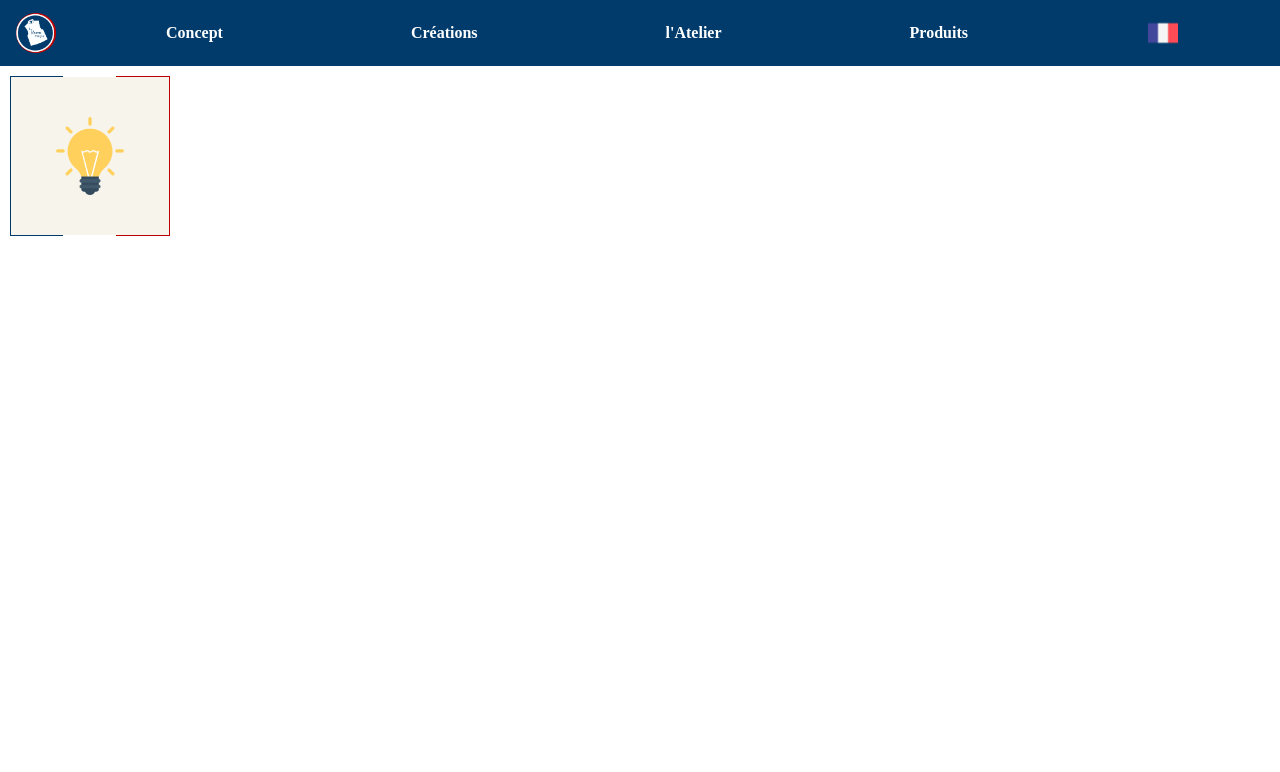
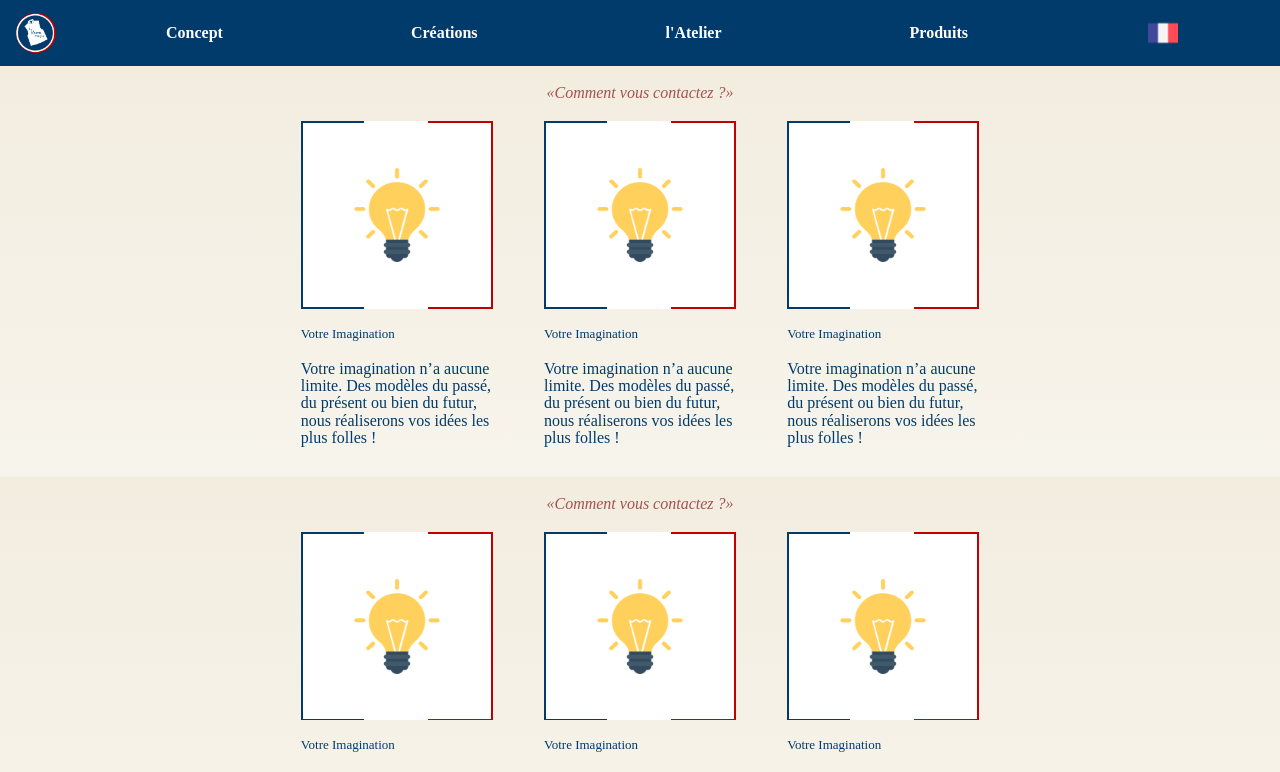
Before and after one commit to amarnathsdr/LeSherwaniFrancais, a React (Create React App) app: page / in a window 1280 px wide. Shown: the top 772 px of the page. Built offline with nearby package versions, Linux system fonts and the light colour scheme; the HTML template or start-up script is replaced by a standard one.

Commit message:
Ajout json, fixe margin padding Descriptif

```diff
--- a/src/App.js
+++ b/src/App.js
@@ -1,8 +1,11 @@
 import React from "react";
+
+import styled from "styled-components";
 
 import Nav1 from "./components/Nav1";
 import Nav2 from "./components/Nav2";
 import Bloc from "./components/Bloc";
+import Presentation from "./components/Presentation";
 
 const navigation = {
   links: [
@@ -13,13 +16,132 @@ const navigation = {
   ]
 };
 
+const data = {
+  Presentation: [
+    {
+      image: "",
+      sousTitre: "Votre imagination",
+      texte:
+        "Votre imagination n’a aucune limite. Des modèles du passé, du présent ou bien du futur, nous réaliserons vos idées les plus folles !"
+    },
+    {
+      image: "",
+      sousTitre: "du sur-mesure",
+      texte:
+        "Oui et du vrai ! Le vêtement est réalisé uniquement après avoir pris vos mesures. Il vous est destiné !"
+    },
+    {
+      image: "",
+      sousTitre: "un prix raisonnable",
+      texte:
+        "Avec des produits de qualités, nous restons sur le prix du marché, et surtout des prix justifiés !"
+    },
+    {
+      image: "",
+      sousTitre: "les commandes 24h",
+      texte:
+        "La couture étant réalisée à Paris, il vous est possible de commander en 24h."
+    }
+  ],
+  Question: [
+    {
+      titre: "« Comment vous contacter ? »",
+      element: [
+        {
+          image: "",
+          texte:
+            "Contactez-nous sur Instagram pour avoir plus de détails sur un article. Vous pouvez ainsi consulter tous les derniers modèles. @lesherwanifrancais"
+        },
+        {
+          image: "",
+          texte:
+            "Dans l’urgence, vous pouvez directement nous contacter par téléphone ou sur whatsapp au : 07.61.38.22.77."
+        },
+        {
+          image: "",
+          texte:
+            "Facebook est aussi un bon moyen de nous contacter. Nous sommes très réactifs à tous vos messages. @lesherwanifrancais"
+        }
+      ]
+    },
+    {
+      titre: "« Que pouvez vous réaliser comme modèle ? »",
+      element: [
+        {
+          image: "",
+          texte:
+            "Le waiscoat. Sans manches, il est incontournable pour un anniversaire ou un évènement chill."
+        },
+        {
+          image: "",
+          texte:
+            "Le JodhpuriCoat.Traditionnellement avec des manches longues. Le choix du tissu vous permettra de le porter aussi bien dans un mariage, que dans une récéption."
+        },
+        {
+          image: "",
+          texte:
+            "Les espadrilles.Vous voulez ajouter une touche originale à votre ensemble ? Optez pour les espadrilles avec le même tissu que votre ensemble."
+        }
+      ]
+    },
+    {
+      titre: "« C’est vraiment du sur-mesure ? » ",
+      element: [
+        {
+          image: "",
+          texte:
+            "Eh oui ! Nous effectuons  une rencontre sur Paris ou en banlieue et nous prenons vos mesures pour du vrai sur-mesure."
+        },
+        {
+          image: "",
+          texte:
+            "Vous n’êtes pas sur Paris ? Vous pouvez aussi remplir un formulaire sur notre site."
+        },
+        {
+          image: "",
+          texte:
+            "Vous souhaitez faire une surprise à votre conjoint ? Vous pouvez nous remettre un de ses vêtement pour nous prélevions ses mesures."
+        }
+      ]
+    },
+    {
+      titre: "« Et pour le tissu, comment ça se passe  ? »",
+      element: [
+        {
+          image: "",
+          texte:
+            "Nous vous proposons des tissus disponible dans notre Atelier. Nous possédons des tissus aussi traditionnelle que moderne."
+        },
+        {
+          image: "",
+          texte:
+            "Nous pouvons chercher ensemble le matériel que vous desirez sur Paris."
+        },
+        {
+          image: "",
+          texte:
+            "Enfin, vous pouvez nous fournir votre tissu. Nous réalisons même des sherwanis à partir de saree car nous disons OUI au recyclage ! "
+        }
+      ]
+    }
+  ]
+};
+
+const Wrapper = styled.div`
+  display: flex;
+  flex-direction: column;
+`;
+
 function App() {
   const { links } = navigation;
   return (
-    <div className="App">
+    <Wrapper>
       <Nav2 links={links} />
-      <Bloc />
-    </div>
+      <Presentation />
+      <Presentation />
+      <Presentation />
+      <Presentation />
+    </Wrapper>
   );
 }
 
--- a/src/components/Bloc.js
+++ b/src/components/Bloc.js
@@ -1,15 +1,12 @@
 import React from "react";
 import styled, { css } from "styled-components";
-
-import idee from "../assets/images/idee.png";
 
 const Wrapper = styled.div`
   display: flex;
   align-items: center;
   justify-content: center;
-  width: 160px;
-  height: 160px;
-  margin: 10px;
+  width: 100%;
+  height: 100%;
   background: linear-gradient(
     to right,
     #003b6b 33%,
@@ -19,17 +16,18 @@ const Wrapper = styled.div`
   );
 `;
 const BlocIcon = styled.img`
-  width: 99%;
-  height: 99%;
-  padding: 40px;
-  background-color: #f7f4ec;
+  width: 98%;
+  height: 98%;
+  padding: 45px;
+  background-color: ${props => props.color || "#f7f4ec"};
 `;
 
 class Bloc extends React.Component {
   render() {
+    const { icone, color } = this.props;
     return (
       <Wrapper>
-        <BlocIcon src={idee} />
+        <BlocIcon src={icone} color={color} />
       </Wrapper>
     );
   }
--- /dev/null
+++ b/src/components/Descriptif.js
@@ -0,0 +1,45 @@
+import React from "react";
+import styled, { css } from "styled-components";
+import idee from "../assets/images/idee.png";
+import Bloc from "./Bloc";
+
+const Wrapper = styled.div`
+  display: flex;
+  flex-direction: column;
+  width: 15%;
+  margin: 0% 2%;
+`;
+
+const Titre = styled.p`
+  align-self: flex-start;
+  font-family: "Couture";
+  margin-top: 15px;
+  color: #003b6b;
+  font-size: small;
+`;
+
+const Description = styled.p`
+  align-self: center;
+  font-family: "Hiragino Sans";
+  font-weight: 200;
+  line-height: 13pt;
+  color: #003b6b;
+`;
+
+class Descriptif extends React.Component {
+  render() {
+    const { color } = this.props;
+    return (
+      <Wrapper>
+        <Bloc icone={idee} color={color} />
+        <Titre>Votre Imagination</Titre>
+        <Description>
+          Votre imagination n’a aucune limite. Des modèles du passé, du présent
+          ou bien du futur, nous réaliserons vos idées les plus folles !{" "}
+        </Description>
+      </Wrapper>
+    );
+  }
+}
+
+export default Descriptif;
--- /dev/null
+++ b/src/components/Presentation.js
@@ -0,0 +1,40 @@
+import React from "react";
+import styled from "styled-components";
+import Descriptif from "./Descriptif";
+
+const Wrapper = styled.div`
+  display: flex;
+  flex-direction: column;
+  background: linear-gradient(#f2eddf, #f7f4ec);
+  padding: 15px 0px;
+`;
+
+const Titre = styled.p`
+  align-self: center;
+  font-family: "Bodoni 72 Oldstyle";
+  font-style: italic;
+  color: #a35353;
+`;
+
+const Descriptifs = styled.div`
+  display: flex;
+  flex-direction: inline;
+  justify-content: center;
+`;
+
+class Presentation extends React.Component {
+  render() {
+    return (
+      <Wrapper>
+        <Titre> «Comment vous contactez ?» </Titre>
+        <Descriptifs>
+          <Descriptif color="white" />
+          <Descriptif color="white" />
+          <Descriptif color="white" />
+        </Descriptifs>
+      </Wrapper>
+    );
+  }
+}
+
+export default Presentation;
```
